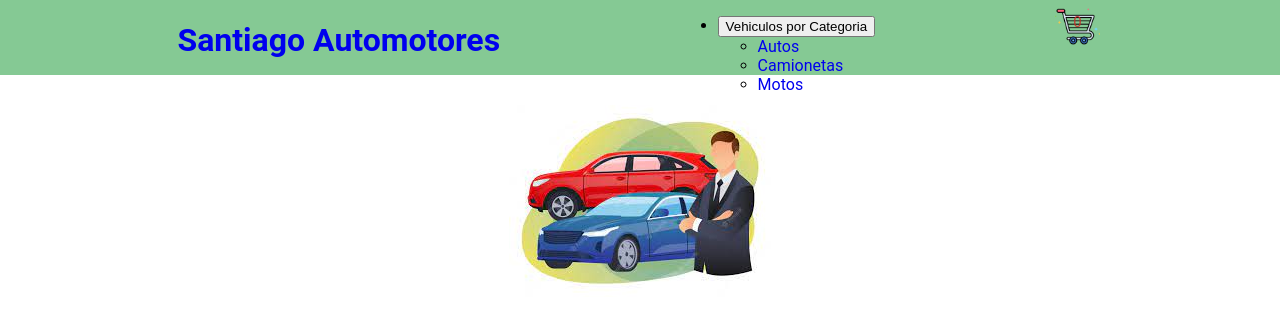
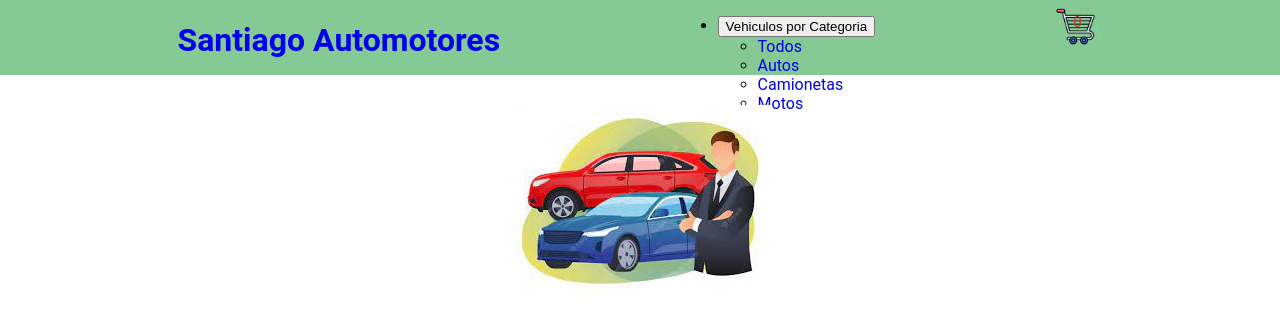
Before and after one commit to prometeo88/reactjs-coder, a React (Vite) app: page / in a window 1280 px wide. Both pictures are taken after a click on the button "Vehiculos por Categoria". Shown: the top 324 px of the page. Built offline with nearby package versions, Linux system fonts and the light colour scheme.

Commit message:
navbar 1

```diff
--- a/src/components/NavBar.jsx
+++ b/src/components/NavBar.jsx
@@ -27,6 +27,9 @@ const NavBar = () => {
               {menuOpen && (
                 <ul>
                   <li>
+                    <Link to={`/categoria/`}>Todos</Link>
+                  </li>
+                  <li>
                     <Link to={`/categoria/${"autos"}`}>Autos</Link>
                   </li>
                   <li>
```
